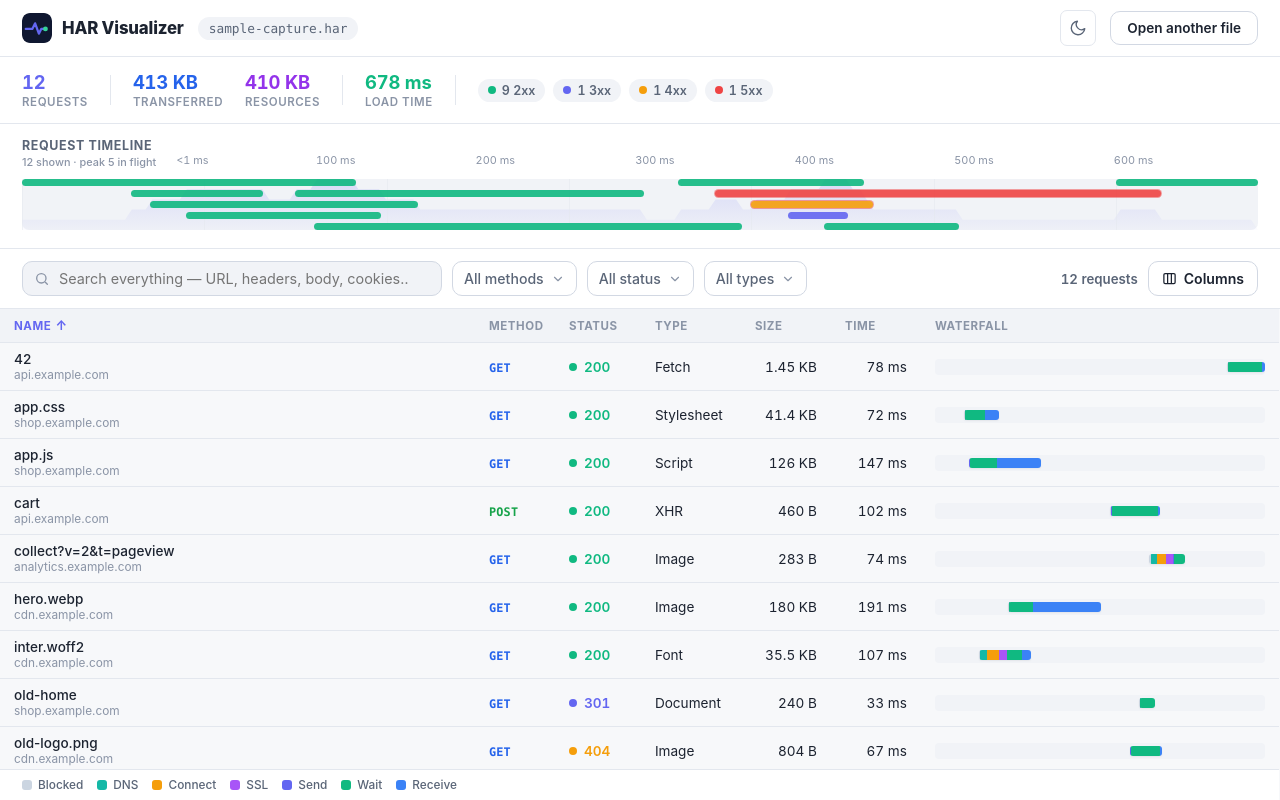
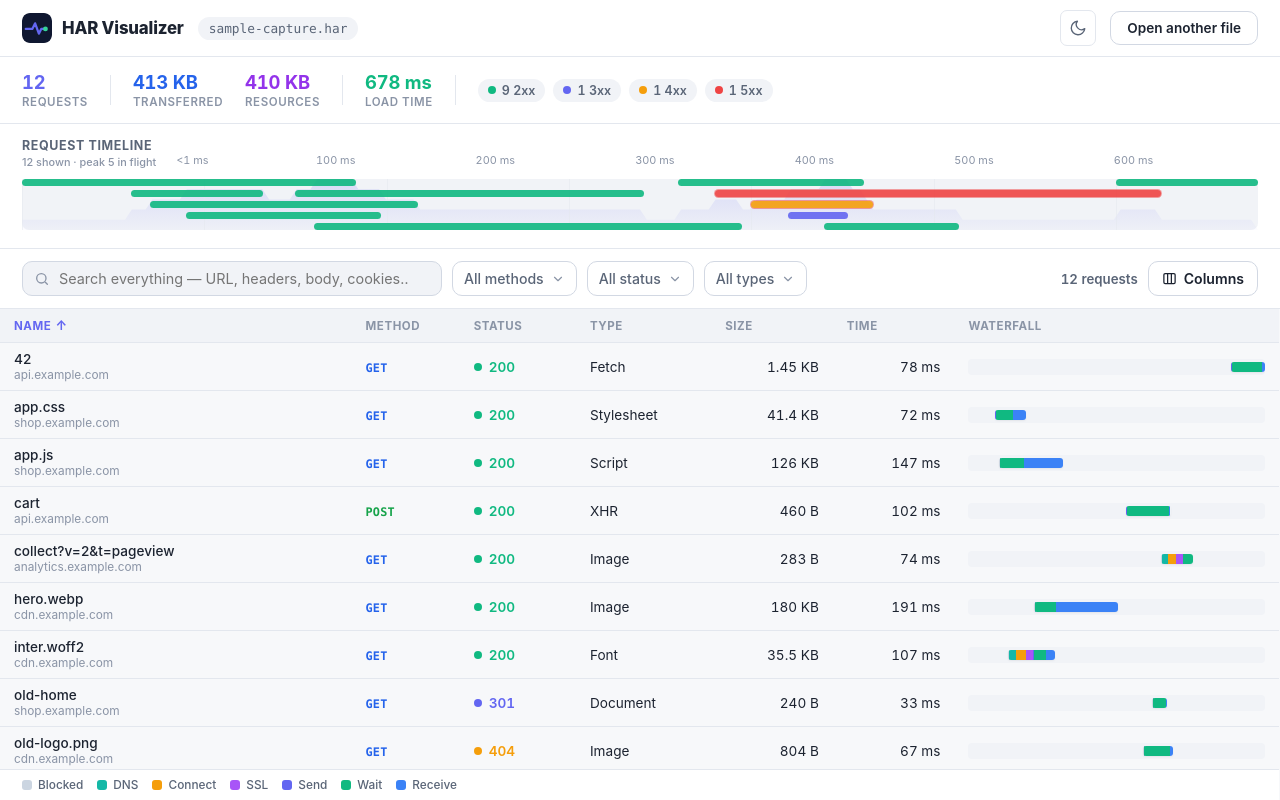
Before and after one commit to imashmit/har-visualizer, a React (Vite) app: page / in a window 1280 px wide. Both pictures are taken after a click on the button "Try it with a sample capture". Built offline with nearby package versions, Linux system fonts and the light colour scheme.

Commit message:
Add resizable table columns with persisted widths

```diff
--- a/src/components/RequestList.css
+++ b/src/components/RequestList.css
@@ -25,6 +25,35 @@
   user-select: none;
   white-space: nowrap;
 }
+.col-resizer {
+  position: absolute;
+  top: 0;
+  right: -4px;
+  width: 9px;
+  height: 100%;
+  cursor: col-resize;
+  z-index: 3;
+  touch-action: none;
+}
+.col-resizer::after {
+  content: '';
+  position: absolute;
+  top: 25%;
+  right: 4px;
+  width: 2px;
+  height: 50%;
+  border-radius: 2px;
+  background: transparent;
+  transition: background 0.12s;
+}
+.request-list thead th:hover .col-resizer::after,
+.col-resizer:hover::after {
+  background: var(--border-strong);
+}
+.col-resizer:hover::after {
+  background: var(--accent);
+}
+
 .request-list th.sortable {
   cursor: pointer;
 }
--- a/src/components/RequestList.tsx
+++ b/src/components/RequestList.tsx
@@ -1,9 +1,35 @@
-import { useEffect, useMemo, useRef, useState } from 'react'
+import { useCallback, useEffect, useMemo, useRef, useState } from 'react'
 import type { NormalizedEntry } from '../types/har'
 import { COLUMN_MAP, type ColumnDef, type ColumnKey } from './columns'
 import './RequestList.css'
 
 type SortDir = 'asc' | 'desc'
+
+const WIDTHS_STORAGE_KEY = 'har-col-widths'
+const MIN_COL_WIDTH = 56
+
+const DEFAULT_WIDTHS: Record<ColumnKey, number> = {
+  name: 260,
+  method: 80,
+  status: 86,
+  type: 100,
+  domain: 160,
+  protocol: 90,
+  size: 90,
+  time: 90,
+  start: 96,
+  waterfall: 240,
+}
+
+function loadWidths(): Record<ColumnKey, number> {
+  if (typeof window === 'undefined') return { ...DEFAULT_WIDTHS }
+  try {
+    const stored = JSON.parse(window.localStorage.getItem(WIDTHS_STORAGE_KEY) ?? '{}')
+    return { ...DEFAULT_WIDTHS, ...stored }
+  } catch {
+    return { ...DEFAULT_WIDTHS }
+  }
+}
 
 interface Props {
   entries: NormalizedEntry[]
@@ -16,17 +42,55 @@ interface Props {
 export function RequestList({ entries, selectedId, onSelect, totalSpan, columns }: Props) {
   const [sortKey, setSortKey] = useState<ColumnKey>('start')
   const [sortDir, setSortDir] = useState<SortDir>('asc')
+  const [widths, setWidths] = useState<Record<ColumnKey, number>>(loadWidths)
   const selectedRowRef = useRef<HTMLTableRowElement | null>(null)
+  const resizingRef = useRef<{ key: ColumnKey; startX: number; startW: number } | null>(null)
 
   // Bring the selected row into view (e.g. when picked from the timeline).
   useEffect(() => {
     selectedRowRef.current?.scrollIntoView({ block: 'nearest', behavior: 'smooth' })
   }, [selectedId])
 
+  // Persist column widths.
+  useEffect(() => {
+    window.localStorage.setItem(WIDTHS_STORAGE_KEY, JSON.stringify(widths))
+  }, [widths])
+
+  const onResizeMove = useCallback((ev: MouseEvent) => {
+    const r = resizingRef.current
+    if (!r) return
+    const next = Math.max(MIN_COL_WIDTH, r.startW + (ev.clientX - r.startX))
+    setWidths((w) => ({ ...w, [r.key]: next }))
+  }, [])
+
+  const onResizeEnd = useCallback(() => {
+    resizingRef.current = null
+    document.removeEventListener('mousemove', onResizeMove)
+    document.removeEventListener('mouseup', onResizeEnd)
+    document.body.style.cursor = ''
+    document.body.style.userSelect = ''
+  }, [onResizeMove])
+
+  const onResizeStart = useCallback(
+    (e: React.MouseEvent, key: ColumnKey) => {
+      e.preventDefault()
+      e.stopPropagation()
+      resizingRef.current = { key, startX: e.clientX, startW: widths[key] ?? DEFAULT_WIDTHS[key] }
+      document.addEventListener('mousemove', onResizeMove)
+      document.addEventListener('mouseup', onResizeEnd)
+      document.body.style.cursor = 'col-resize'
+      document.body.style.userSelect = 'none'
+    },
+    [widths, onResizeMove, onResizeEnd],
+  )
+
+  useEffect(() => () => onResizeEnd(), [onResizeEnd])
+
   const cols: ColumnDef[] = useMemo(
     () => columns.map((k) => COLUMN_MAP[k]).filter(Boolean),
     [columns],
   )
+
 
   // Fall back to a visible column if the active sort column was hidden.
   const activeSortKey: ColumnKey = columns.includes(sortKey)
@@ -74,9 +138,14 @@ export function RequestList({ entries, selectedId, onSelect, totalSpan, columns
   return (
     <div className="request-list">
       <table>
+        <colgroup>
+          {cols.map((c) => (
+            <col key={c.key} style={{ width: widths[c.key] ?? DEFAULT_WIDTHS[c.key] }} />
+          ))}
+        </colgroup>
         <thead>
           <tr>
-            {cols.map((c) => (
+            {cols.map((c, i) => (
               <th
                 key={c.key}
                 className={`${c.className}${c.sortable ? ' sortable' : ''}${
@@ -90,6 +159,16 @@ export function RequestList({ entries, selectedId, onSelect, totalSpan, columns
                     <span className="sort-arrow">{sortDir === 'asc' ? '\u2191' : '\u2193'}</span>
                   )}
                 </span>
+                {i < cols.length - 1 && (
+                  <span
+                    className="col-resizer"
+                    onMouseDown={(e) => onResizeStart(e, c.key)}
+                    onClick={(e) => e.stopPropagation()}
+                    role="separator"
+                    aria-orientation="vertical"
+                    aria-label={`Resize ${c.label} column`}
+                  />
+                )}
               </th>
             ))}
           </tr>
```
